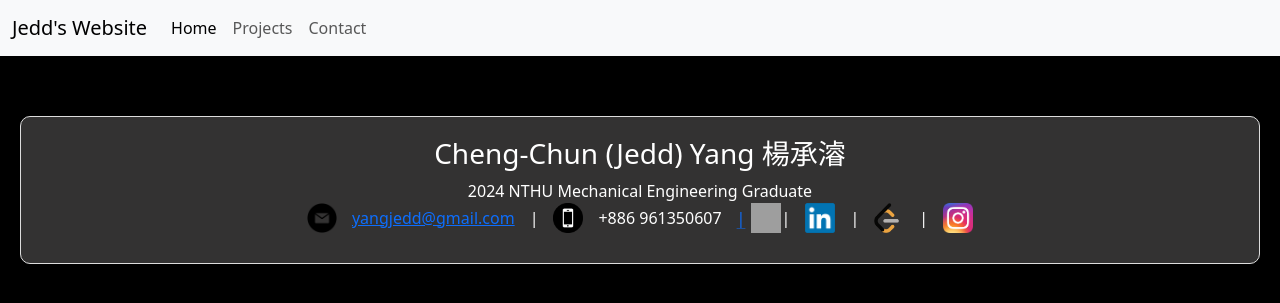
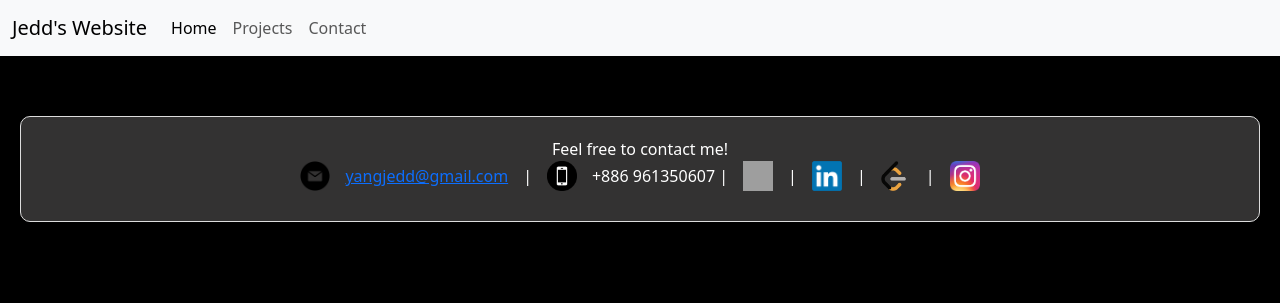
Before and after one commit to jeddiot/jedd-cv, a Jekyll site: the page built from contact.html, in a window 1280 px wide. Shown: the top 303 px of the page. Built offline with Jekyll 4.4.1, drawn with Linux system fonts in a browser that asks for light colours; grey boxes are pictures that could not be loaded.

Commit message:
Updated contact.html

```diff
--- a/contact.html
+++ b/contact.html
@@ -3,15 +3,13 @@ layout: base
 title: Jedd's Website - Contact
 ---
 <div class="other" id = "bio">
-    <!-- <h2>Biography</h2> -->
-    <h3 style="text-align: center;">Cheng-Chun (Jedd) Yang 楊承濬</h3>
-    <p style="margin: 0; text-align: center;">2024 NTHU Mechanical Engineering Graduate</p>
+    <p style="margin: 0; text-align: center;">Feel free to contact me!</p>
 
     <div class="contact-info" style="margin-bottom: 10px;">
         <img src="pic/mail-logo.png" alt="Email" width="30" height="30">
         <a href="mailto:yangjedd@gmail.com">yangjedd@gmail.com</a> |
-        <img src="pic/phone-logo.png" alt="Phone" width="30" height="30"> +886 961350607
-        <a href="https://github.com/jeddiot" target="_blank" class="icon-link"> |
+        <img src="pic/phone-logo.png" alt="Phone" width="30" height="30"> +886 961350607 |
+        <a href="https://github.com/jeddiot" target="_blank" class="icon-link">
             <img src="pic/github-logo.png" alt="GitHub" width="30" height="30">
         </a> |
         <a href="https://www.linkedin.com/in/cheng-chun-yang/" target="_blank" class="icon-link">
--- a/index.html
+++ b/index.html
@@ -51,11 +51,11 @@ title: Jedd's Website - Home
 <div class="other" id="academic">
     <h2>Academic Project</h2>
     <ul>
-        <li><span style="color: #000000;"><b><em>Developing Stabilized Material Point Method for Free Surface Flow Modeling. (2023-2024)</em></b></span></li>
+        <li><b><em>Developing Stabilized Material Point Method for Free Surface Flow Modeling. (2023-2024)</em></b></li>
         A Master's thesis under the guidance of <a href="https://huan0652.wixsite.com/thhuang" target="_blank">Prof. Tsung-Hui Huang</a>. Using high-performance parallel computing package (<a href="https://www.taichi-lang.org/" target="_blank">Taichi Lang</a>) in Python to implement mesh-free numerical methods, solving nonlinear differential equation (Navier-Stokes Equation) of free surface flow problems.
-        <li><span style="color: #000000;"><b><em>Diverse Forms of Denticles Facilitate the Evolutionary Success of Sharks. (2022-2023)</em></b></span></li>
+        <li><b><em>Diverse Forms of Denticles Facilitate the Evolutionary Success of Sharks. (2022-2023)</em></b></li>
         A cross-department project under the guidance of <a href="https://huan0652.wixsite.com/thhuang" target="_blank">Prof. Tsung-Hui Huang</a>. Applying Python module (<a href="https://github.com/david-kamensky/VarMINT" target="_blank">VarMINT</a>) developed by Prof. David Kamensky to open-source computing platform <a href="https://fenicsproject.org/" target="_blank">FEniCS</a>, to conduct fluid-structure interaction simulation on shark's denticle. The simulation result contributes to the paper "Diverse Forms of Denticles Facilitate the Evolutionary Success of Sharks" which was submitted to <em>Nature Communications</em>.
-        <li><span style="color: #000000;"><b><em>Thermal Hydraulic Analysis for AB-BNCT Target using CFD Methodology. (2021)</em></b></span></li>
+        <li><b><em>Thermal Hydraulic Analysis for AB-BNCT Target using CFD Methodology. (2021)</em></b></li>
         A Bachelor's project under the guidance of <a href="https://ess.site.nthu.edu.tw/p/406-1351-14626,r1665.php?Lang=zh-tw" target="_blank">Prof. Yu-Ming Ferng</a>. Applying CFD (Computational Fluid Dynamics) analysis with commercial software (Ansys Fluent / SolidWorks) to estimate the heat transfer ability of the Accelerator-Based Boron Neutron Capture Therapy (AB-BNCT), in collaboration with Heron Neutron Medical Corp.
     </ul>
 </div>
--- a/style.css
+++ b/style.css
@@ -1,5 +1,5 @@
 a {
-    color: #0077FF;
+    color: #3fafff;
     text-decoration: none;
 }
 
@@ -127,5 +127,10 @@ figcaption {
     margin-top: 10px;
     font-style: italic;
     font-size: 0.9rem;
-    color: #555;
+    color: #6a9955;
 }
+
+/* .keyword { color: #569cd6; font-weight: bold; }
+.string { color: #ce9178; }
+.function { color: #dcdcaa; }
+.comment { color: #6a9955; font-style: italic; } */
```
